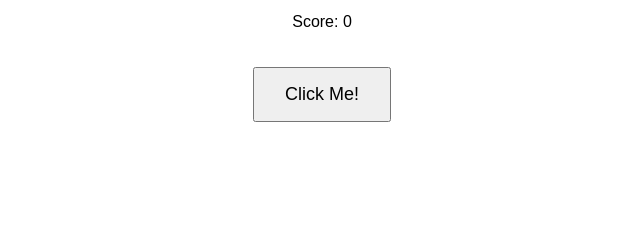
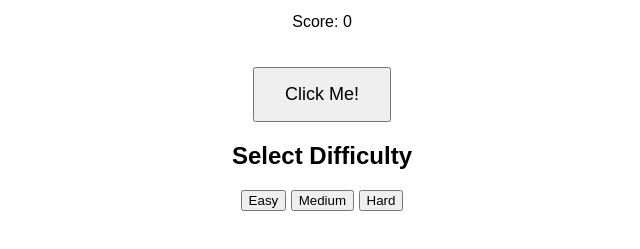
Before and after one commit to gallwen/telegram-clicker-game, a plain HTML site: page index.html in a window 1280 px wide. Shown: the part 129-378 px from the top of the page, without its empty margins (318-958 px from the left). Drawn offline with Linux system fonts and the light colour scheme.

Commit message:
Update index.html

```diff
--- a/index.html
+++ b/index.html
@@ -16,6 +16,13 @@
       <p>Your Score: <span id="final-score">0</span></p>
       <button id="restart-button">Play Again</button>
     </div>
+    <div id="difficulty-selection">
+  <h2>Select Difficulty</h2>
+  <button class="difficulty-button" data-time="15">Easy</button>
+  <button class="difficulty-button" data-time="10">Medium</button>
+  <button class="difficulty-button" data-time="5">Hard</button>
+</div>
+
   </div>
   <script src="script.js"></script>
 </body>
```
